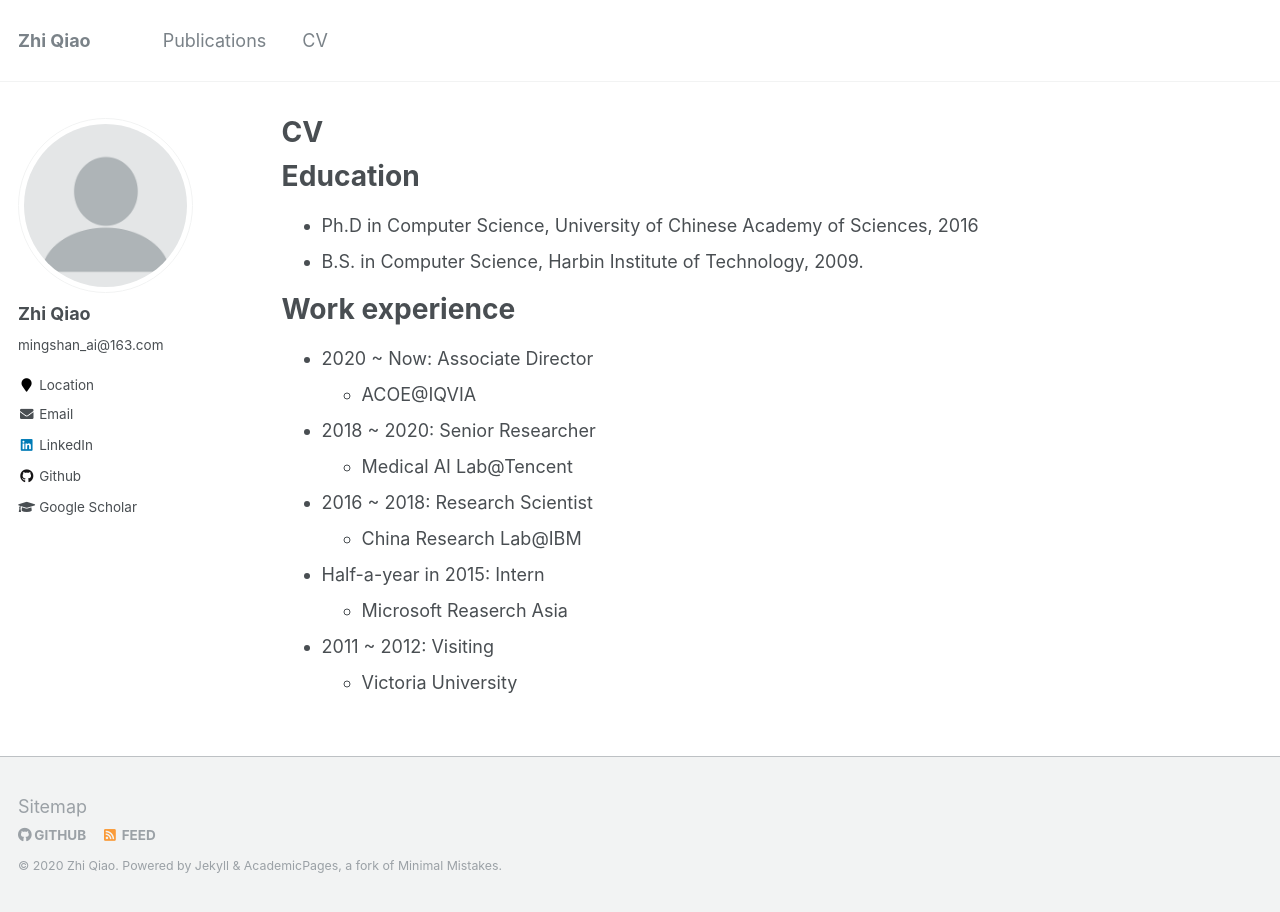
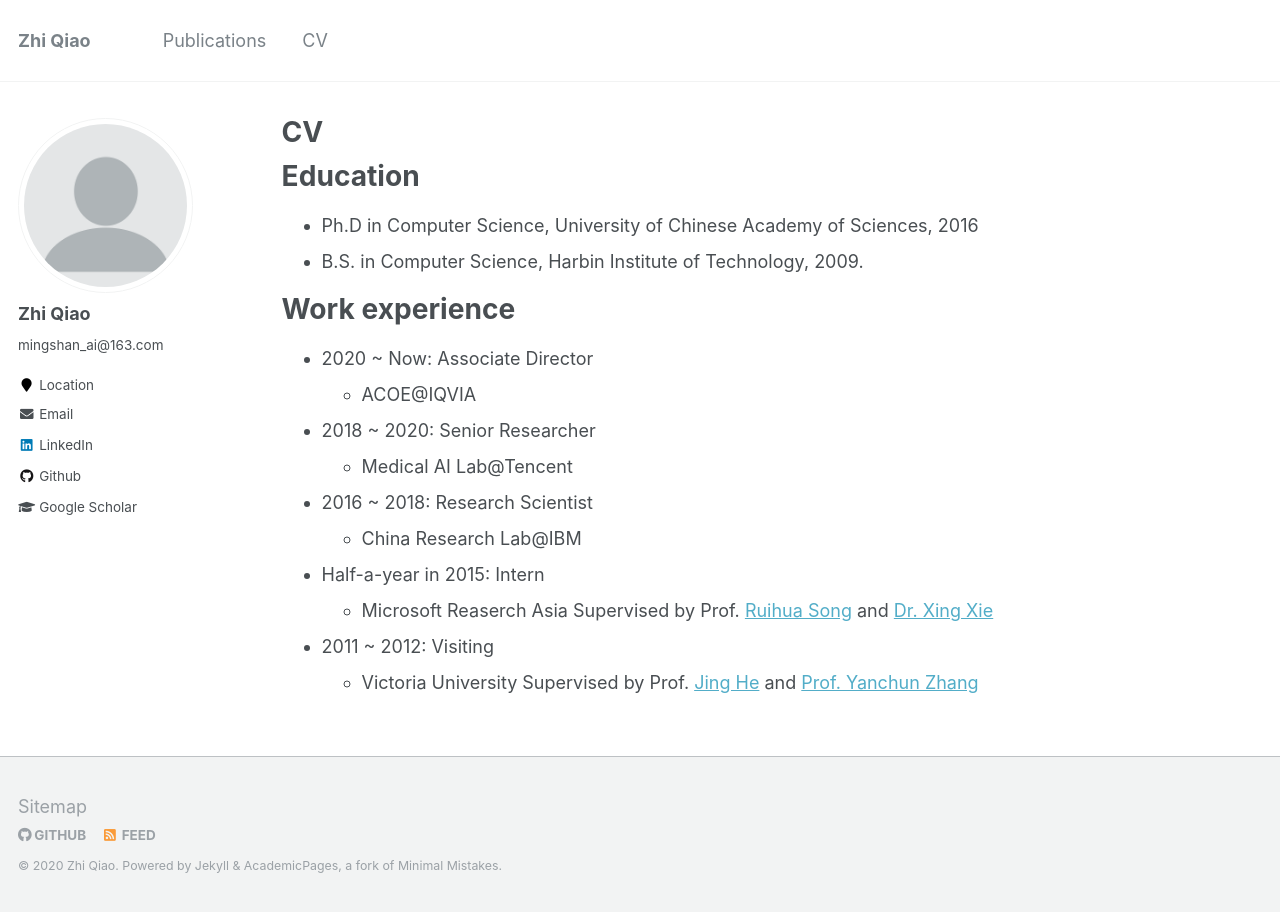
Before and after one commit to qxiaobu/qxiaobu.github.io, a Jekyll site: the page built from _pages/cv.md, in a window 1280 px wide. Built offline with Jekyll 4.4.1, drawn with Linux system fonts in a browser that asks for light colours.

Commit message:
Update cv.md

```diff
--- a/_pages/cv.md
+++ b/_pages/cv.md
@@ -25,6 +25,8 @@ Work experience
 
 * Half-a-year in 2015: Intern
   * Microsoft Reaserch Asia
+  Supervised by Prof. <a href="http://ai.ruc.edu.cn/english/GSAI_FACULTY/b75fa33713354d458741a07efa53633d.htm">Ruihua Song</a> and <a href="https://www.microsoft.com/en-us/research/people/xingx/">Dr. Xing Xie</a>
 
 * 2011 ~ 2012: Visiting
   * Victoria University
+  Supervised by Prof. <a href="https://sites.google.com/site/lotusjing/home">Jing He</a> and <a href="https://www.vu.edu.au/research/yanchun-zhang">Prof. Yanchun Zhang</a>
```
